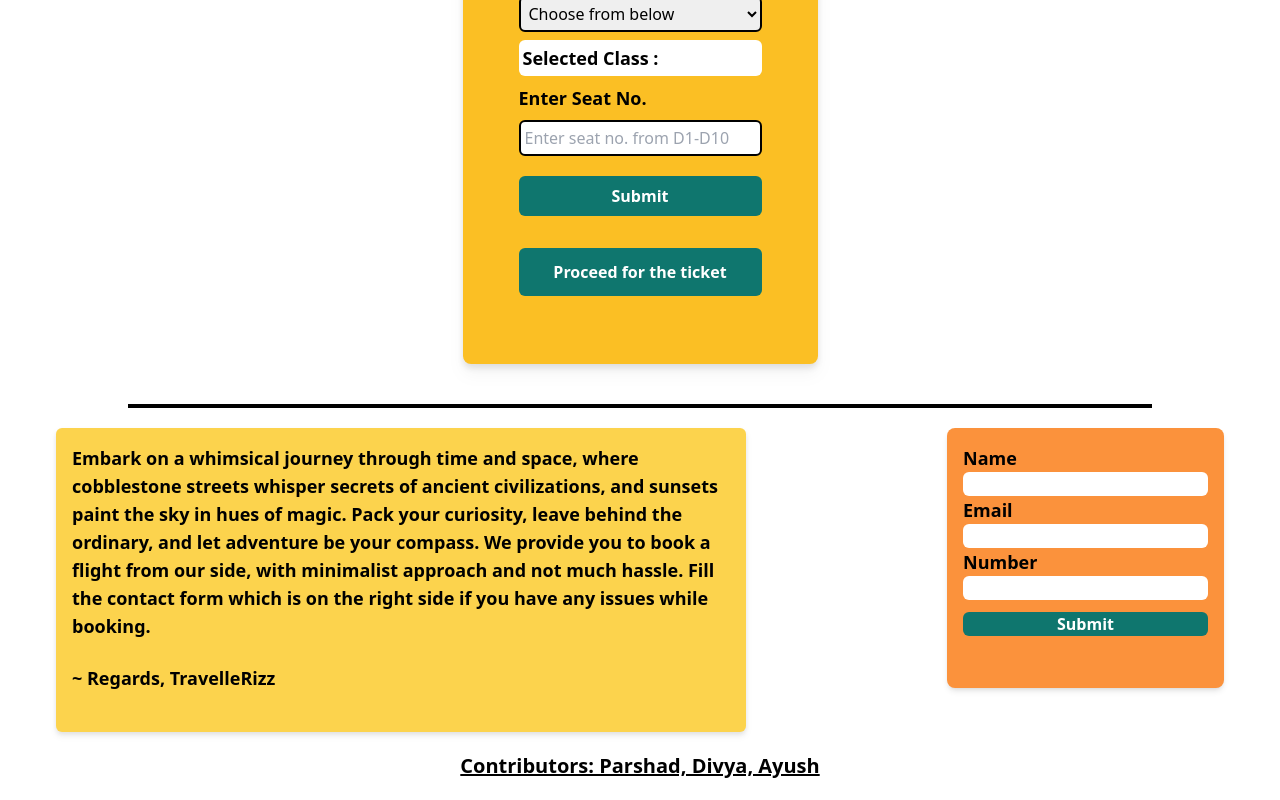
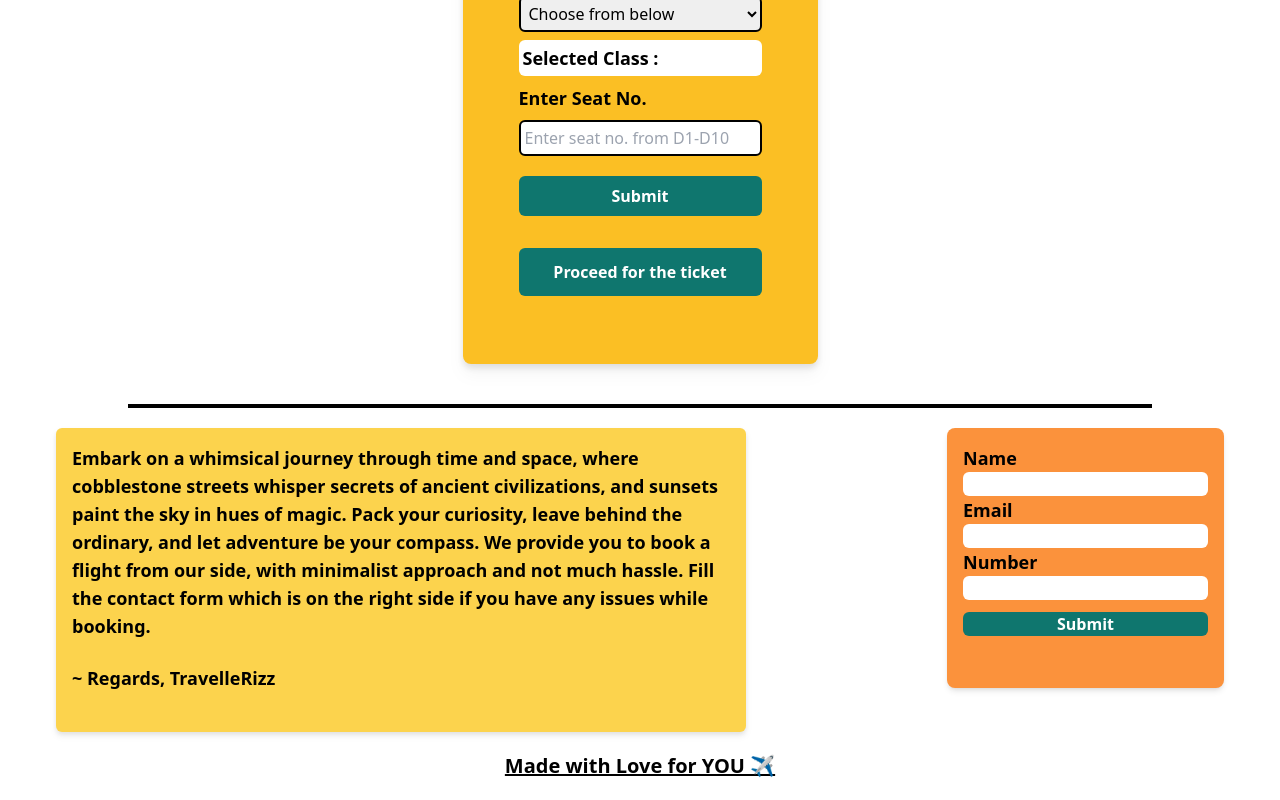
Before and after one commit to ayushhkkkk3585/TravelleRizz, a React (Vite) app: page /flightClass in a window 1280 px wide. Shown: the part 372-1172 px from the top of the page. Built offline with nearby package versions, Linux system fonts and the light colour scheme.

Commit message:
Update FlightClass.jsx

```diff
--- a/src/components/FlightClass.jsx
+++ b/src/components/FlightClass.jsx
@@ -114,7 +114,7 @@ const FlightClass = () => {
 
                 </div>
             </div>
-            <div className='font-bold text-xl my-5 text-center underline'>Contributors: Parshad, Divya, Ayush</div>
+            <div className='font-bold text-xl my-5 text-center underline'>Made with Love for YOU ✈️ </div>
 
 
 
```
